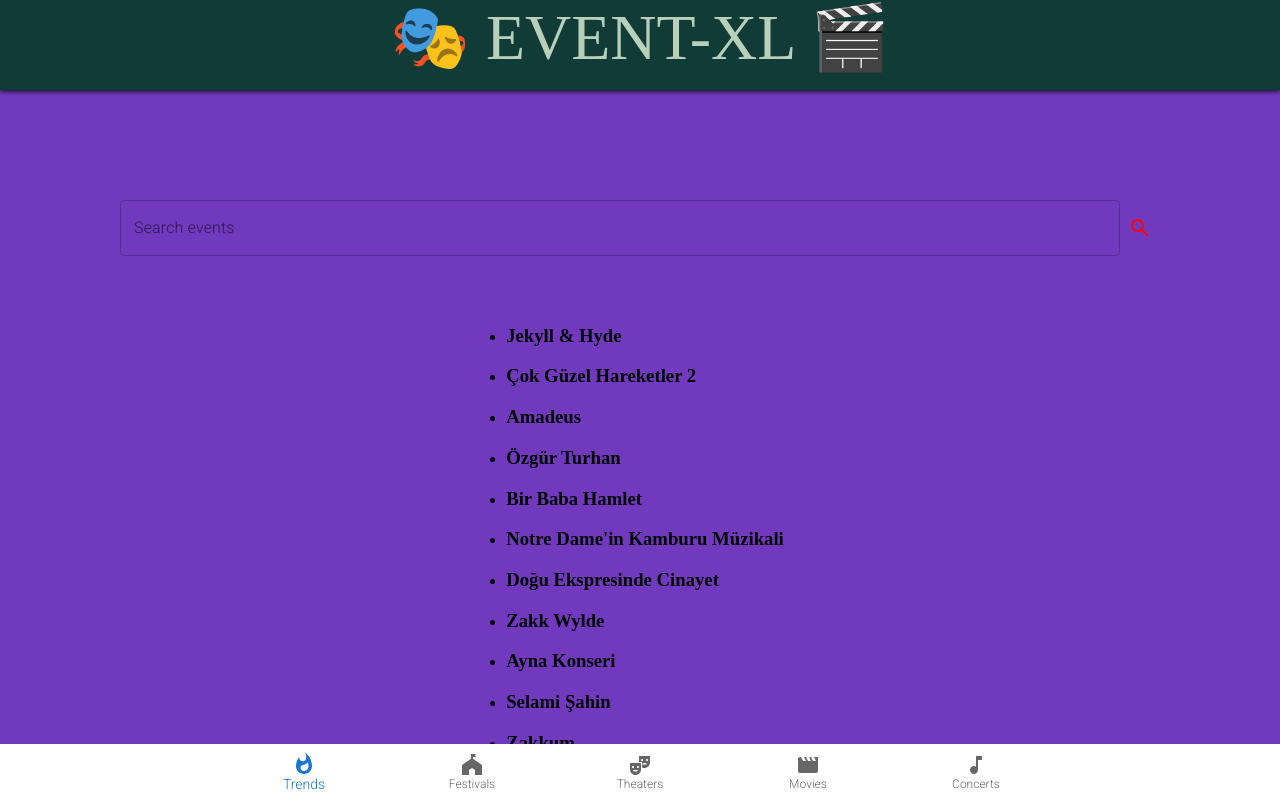
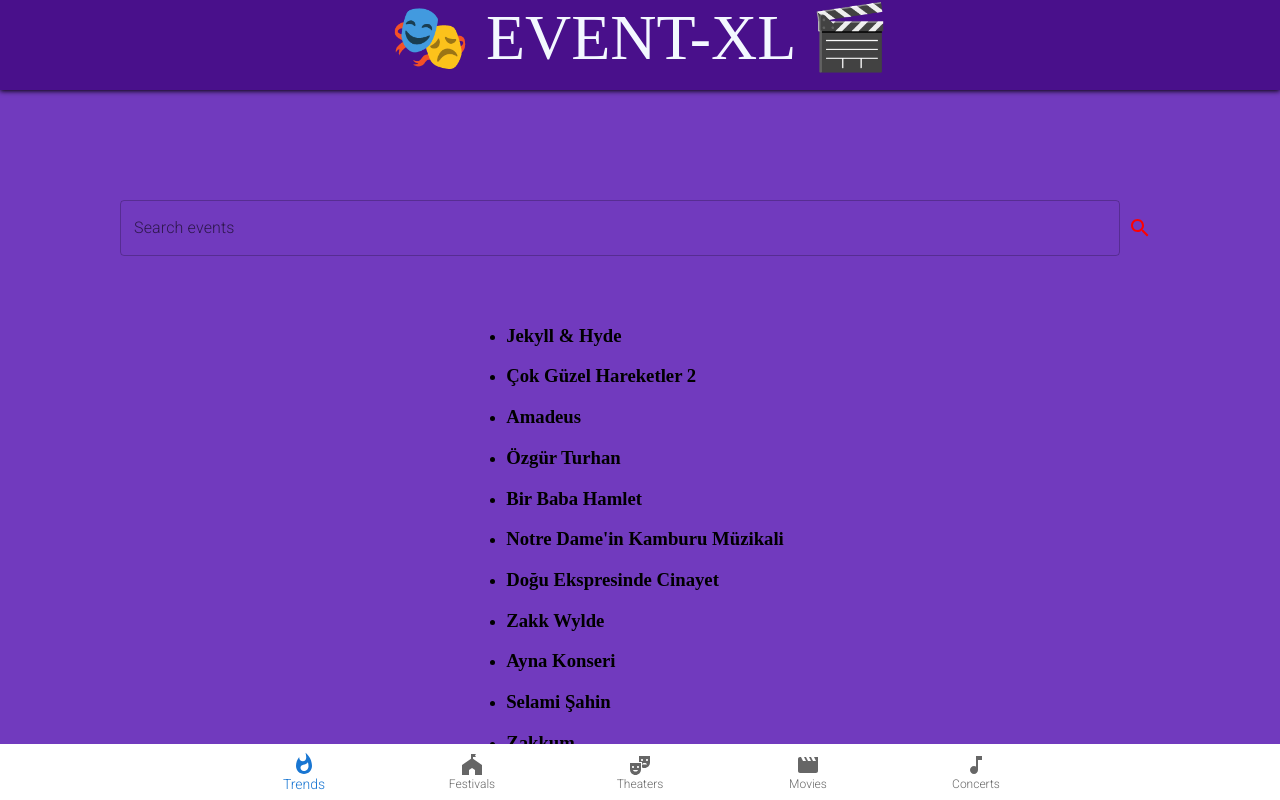
Before and after one commit to m-ensr/eventxl, a React (Create React App) app: page / in a window 1280 px wide. Shown: the top 800 px of the page. Built offline with nearby package versions, Linux system fonts and the light colour scheme; data requests are answered from the project's data file; a web font is replaced by a local one.

Commit message:
Update Header.css

```diff
--- a/src/components/Header/Header.css
+++ b/src/components/Header/Header.css
@@ -5,20 +5,16 @@
   display: flex;
   justify-content: center;
   text-transform: uppercase;
-    background-color: #113B37;
+  background-color: #49108b;
   font-family: "Afacad";
   font-size: 5vw;
   padding-bottom: 15px;
   box-shadow: 0px 1px 5px black;
-    color: white;
   z-index: 100;
-    color: #B8CFBA;
+  color: #f3f8ff;
   text-decoration-line: none;
-    color: 'inherit'
+  color: "inherit";
 }
-
-
-
 
 @media (max-width: 1000px) {
   .header {
```
Lines whose indentation alone changed are shown as unchanged.
